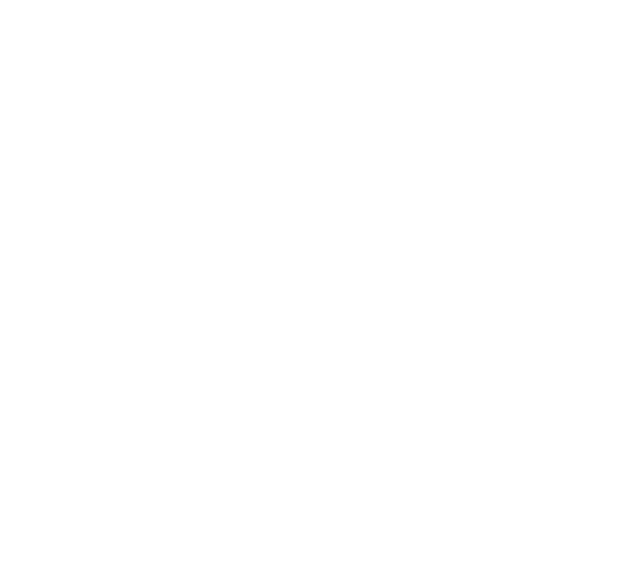
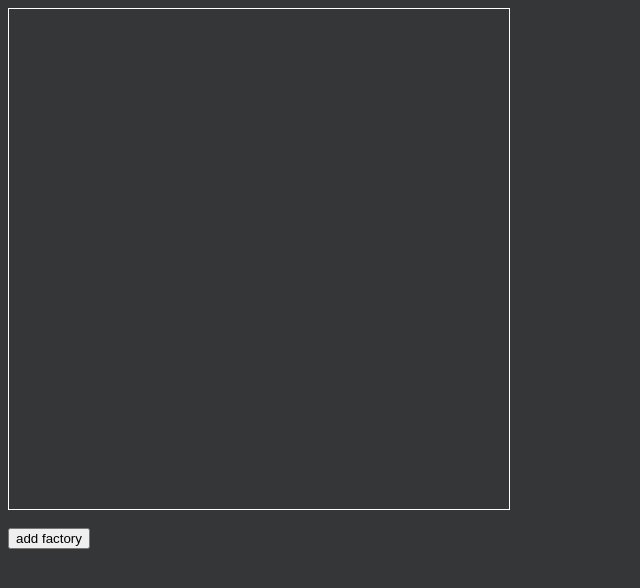
Before and after one commit to Soul2606/Factory-merging, a plain HTML site: page index.html in a window 1280 px wide. Shown: the whole page, without its empty margins (0-640 px from the left). Drawn offline with Linux system fonts and the light colour scheme.

Commit message:
worked on the ui

```diff
--- a/index.html
+++ b/index.html
@@ -1,12 +1,17 @@
 <!DOCTYPE html>
 <html lang="en">
 <head>
-    <meta charset="UTF-8">
-    <meta name="viewport" content="width=device-width, initial-scale=1.0">
-    <title>Document</title>
-    <script src="script.js" defer></script>
+	<meta charset="UTF-8">
+	<meta name="viewport" content="width=device-width, initial-scale=1.0">
+	<title>Document</title>
+	<link rel="stylesheet" href="style.css">
+	<script src="script.js" defer></script>
 </head>
 <body>
-
+	<div class="factory-pathway"></div>
+	<br>
+	<div style="display: flex;">
+		<button>add factory</button>
+	</div>
 </body>
 </html>
--- /dev/null
+++ b/style.css
@@ -0,0 +1,13 @@
+body{
+	color: white;
+	background-color: rgb(53, 54, 56);
+}
+
+.factory-pathway{
+	width: 500px;
+	height: 500px;
+	border: solid white 1px;
+	display: grid;
+	grid-template-columns: repeat(5, 1fr);
+	grid-template-rows: repeat(5, 1fr);
+}
```
